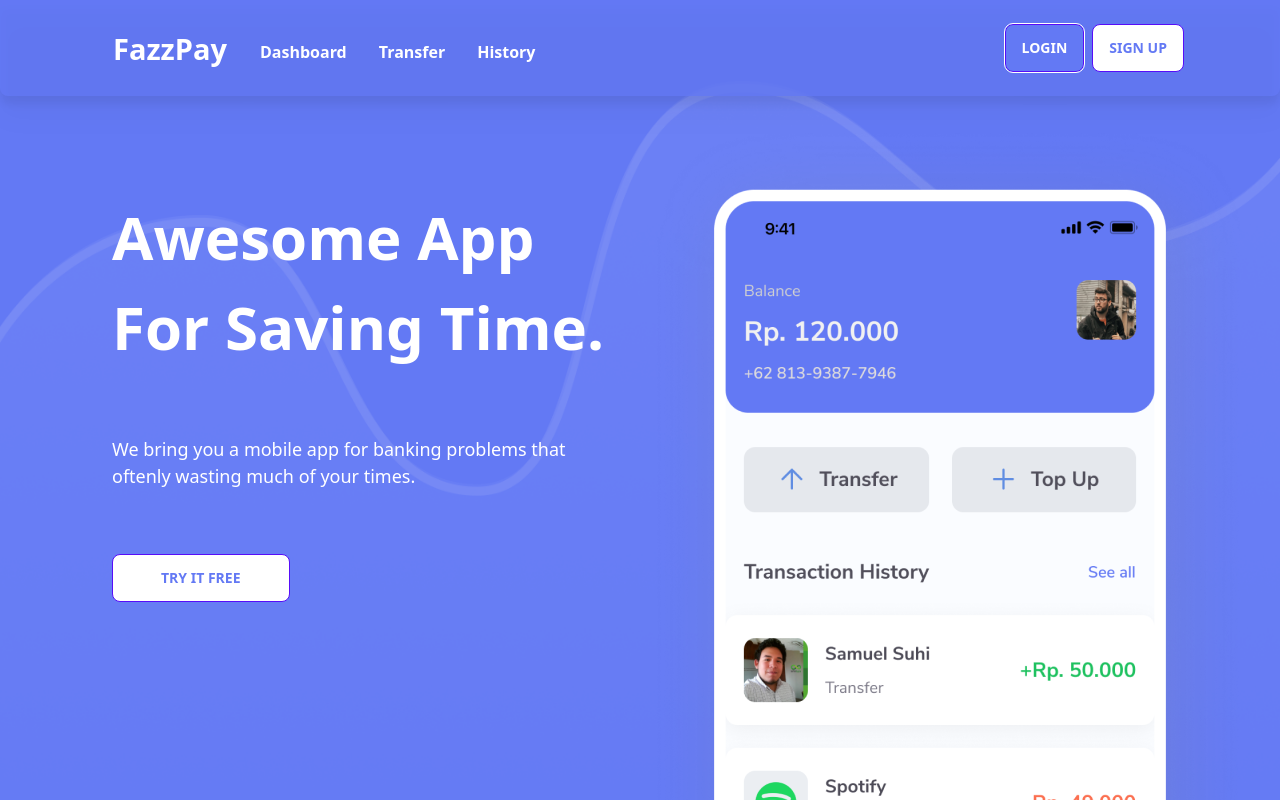
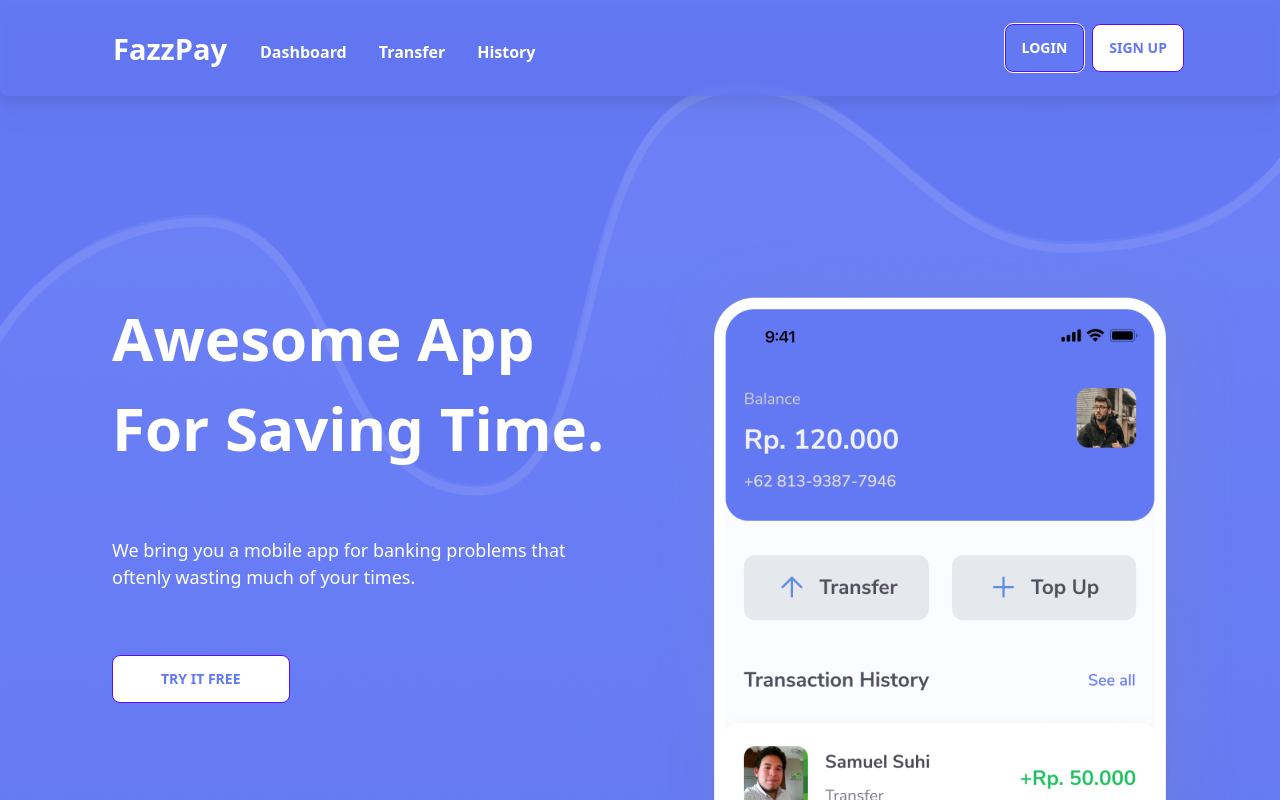
Before and after one commit to ryanagungsamudra/FAZZPAY, a Next.js app: page / in a window 1280 px wide. Shown: the top 800 px of the page. Built offline with nearby package versions, Linux system fonts and the light colour scheme; no server answers.

Commit message:
fix: Deploy configuration

```diff
--- a/src/app/globals.css
+++ b/src/app/globals.css
@@ -1,3 +1,7 @@
 @tailwind base;
 @tailwind components;
 @tailwind utilities;
+
+.landing-hero {
+    background-image: url(../assets/landingPage/bg-primary.png);
+}
--- a/src/app/page.js
+++ b/src/app/page.js
@@ -11,6 +11,7 @@ import phone1section3 from '@/assets/landingPage/phone1-section3.png'
 import phone2section3 from '@/assets/landingPage/phone2-section3.png'
 import Link from 'next/link'
 import Navbar from '@/components/Navbar'
+import './globals.css'
 
 export default function Home() {
   const navbarClass = {
@@ -21,17 +22,16 @@ export default function Home() {
     outline: "outline outline-secondary/60 outline-2"
   }
   return (
+    <>
+      <Navbar navbarClass={navbarClass} />
       <div className='container'>
-      {/* Navbar start */}
-      <Navbar navbarClass={navbarClass} />
-      {/* Navbar End */}
-      <Image alt='img' className='md:absolute md:-z-10' src={bgPrimary} />
+        {/* <Image alt='img' className='md:absolute md:-z-10' src={bgPrimary} /> */}
 
         {/* Section 1 start */}
-      <section className='z-0'>
-        <div className='flex flex-wrap'>
+        <section className='flex items-center justify-center h-[132.5vh] w-screen bg-fixed bg-cover landing-hero'>
+          {/* <div className='flex flex-wrap'> */}
 
-          <div className='md:w-1/2 lg:w-1/2 pl-28 pt-[12rem]'>
+          <div className='md:w-1/2 lg:w-1/2 pl-28 pb-[4rem]'>
             <h1 className='text-secondary font-extrabold text-[60px]'>Awesome App <br />For Saving Time.</h1>
             <p className='text-secondary font-normal text-[18px] pt-16'>We bring you a mobile app for banking problems that <br />oftenly wasting much of your times.</p>
             <div className='btn btn-primary bg-secondary text-primary px-12 mt-16'>Try It Free</div>
@@ -40,7 +40,7 @@ export default function Home() {
           <div className='md:w-1/2 lg:w-1/2 mt-[5.5rem]'>
             <Image alt='img' src={innerHero} />
           </div>
-        </div>
+          {/* </div> */}
         </section>
         {/* Section 1 end */}
 
@@ -168,5 +168,6 @@ export default function Home() {
         </div>
         {/* Footer end */}
       </div>
+    </>
   )
 }
--- a/src/app/profile/page.js
+++ b/src/app/profile/page.js
@@ -40,7 +40,7 @@ export default function Profile() {
     axios.get(`${url}/api/users/${userLogin}`)
       .then(res => {
         setUserData(res.data.data)
-        setImageCurrent(`${url}/uploads/images/${res.data.data.img_profile}`)
+        setImageCurrent(`https://res.cloudinary.com/deagxiwjt/${res.data.data.img_profile}`)
       })
       .catch((err) => console.log(err))
   }, [])
--- a/src/components/Navbar/index.js
+++ b/src/components/Navbar/index.js
@@ -23,7 +23,7 @@ export default function Navbar({ navbarClass }) {
       .then(res => {
         setDataUser(res.data.data)
         setImgStatus(res.data.data.img_profile)
-        setImgUser(`${url}/uploads/images/${res.data.data.img_profile}`);
+        setImgUser(`https://res.cloudinary.com/deagxiwjt/${res.data.data.img_profile}`);
       })
       .catch((err) => console.log(err))
   }, [url, id_user])
--- a/src/components/ReceiverCard/index.js
+++ b/src/components/ReceiverCard/index.js
@@ -77,7 +77,7 @@ export default function ReceiverCard() {
             <div className="flex flex-wrap">
                 {dataReceiver.map((item) => {
                     if (userId !== item.id) {
-                        const img = `${url}/uploads/images/${item.img_profile}`
+                        const img = `https://res.cloudinary.com/deagxiwjt/${item.img_profile}`
                         const isImg = () => {
                             if (item.img_profile === undefined || item.img_profile === null) {
                                 return (
--- a/src/components/SidebarLeft/index.js
+++ b/src/components/SidebarLeft/index.js
@@ -34,7 +34,7 @@ export default function SidebarLeft({ sidebarLeftClass }) {
       method: 'PATCH',
       data: dataTopUp
     }).then((res) => {
-      console.log(res.data.data);
+      // console.log(res.data.data);
       toast.success('Top up success!', {
         position: "top-center",
         autoClose: 1500,
```
Lines whose indentation alone changed are shown as unchanged.
